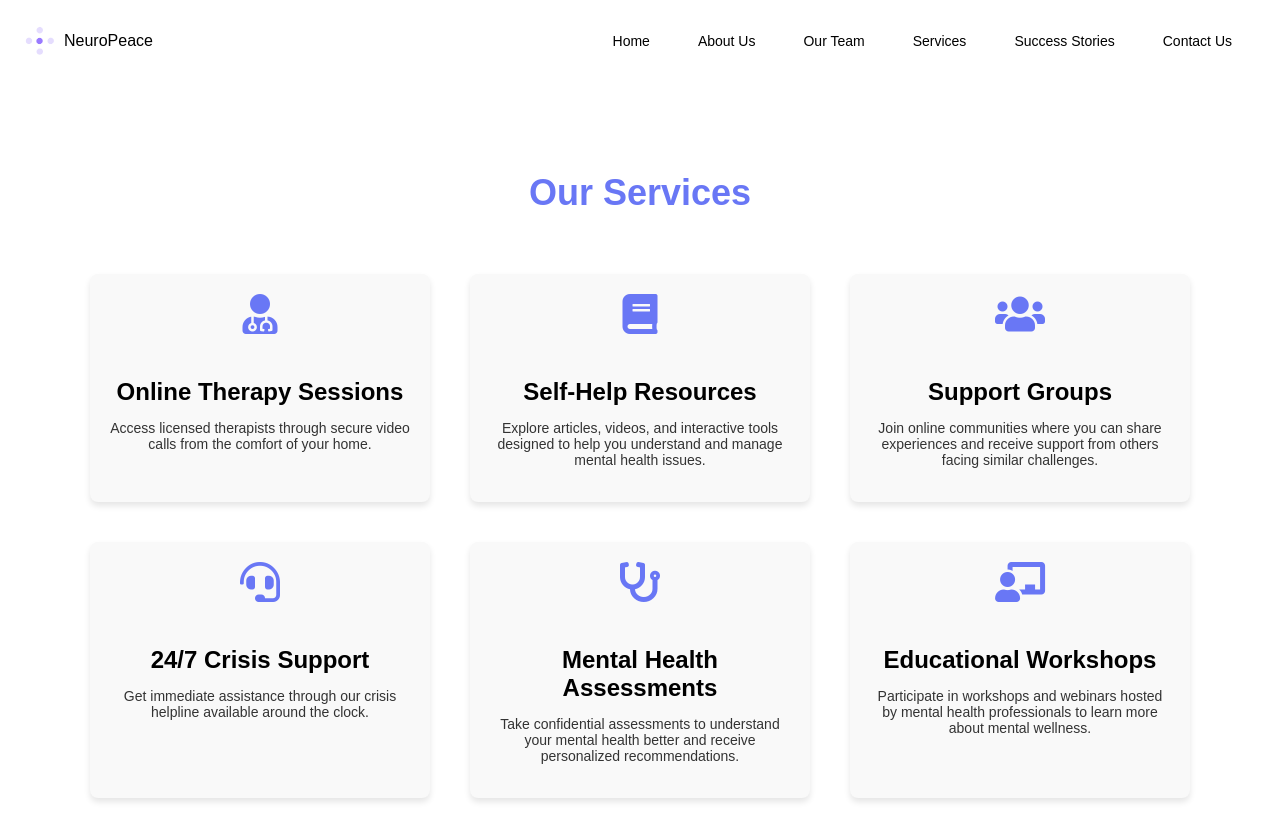
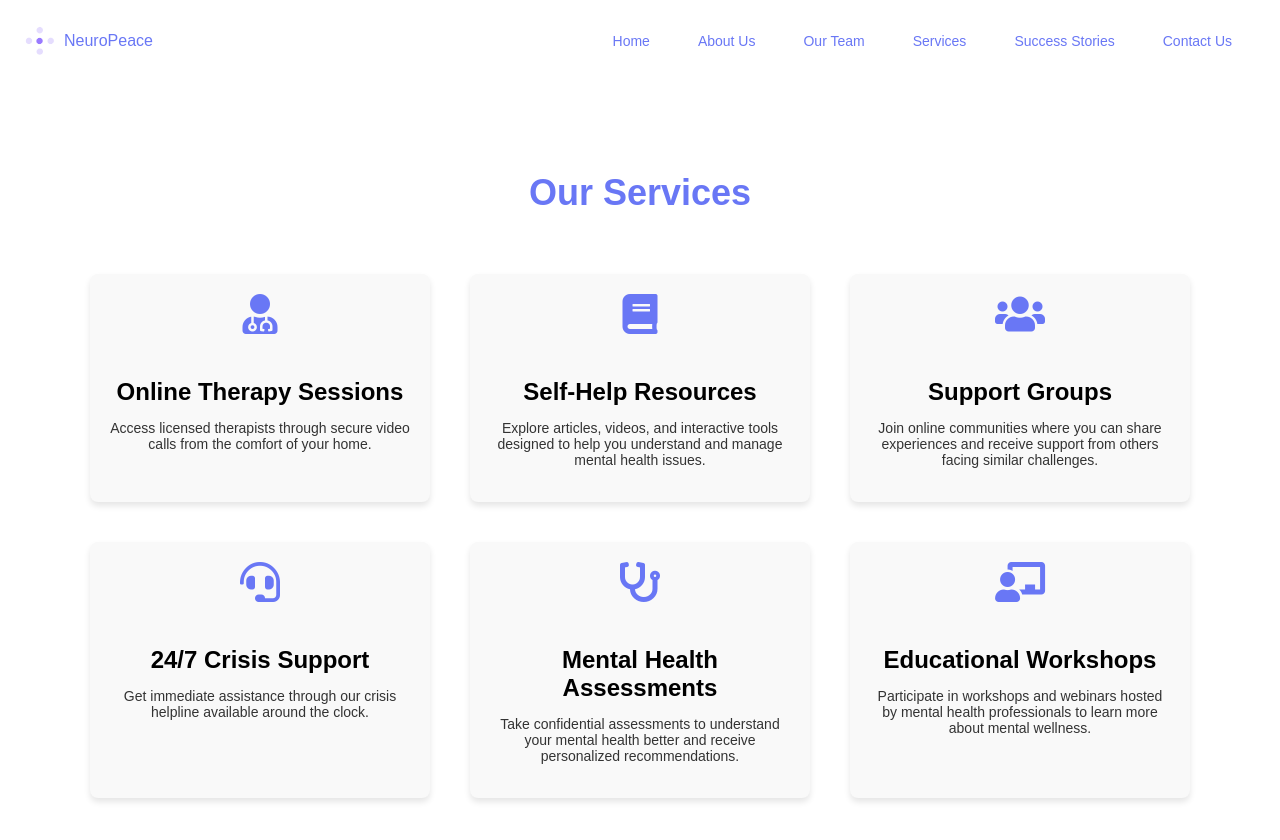
Before and after one commit to Harsh-d-lab/neuroPeace, a plain HTML site: page Services.html in a window 1280 px wide. Drawn offline with Linux system fonts and the light colour scheme.

Commit message:
colorupdated

```diff
--- a/Services.html
+++ b/Services.html
@@ -12,6 +12,7 @@
         }
         .navbar {
             background-color: white;
+            color: #6977f5;
             padding: 1rem 1.5rem;
             display: flex;
             justify-content: space-between;
```
